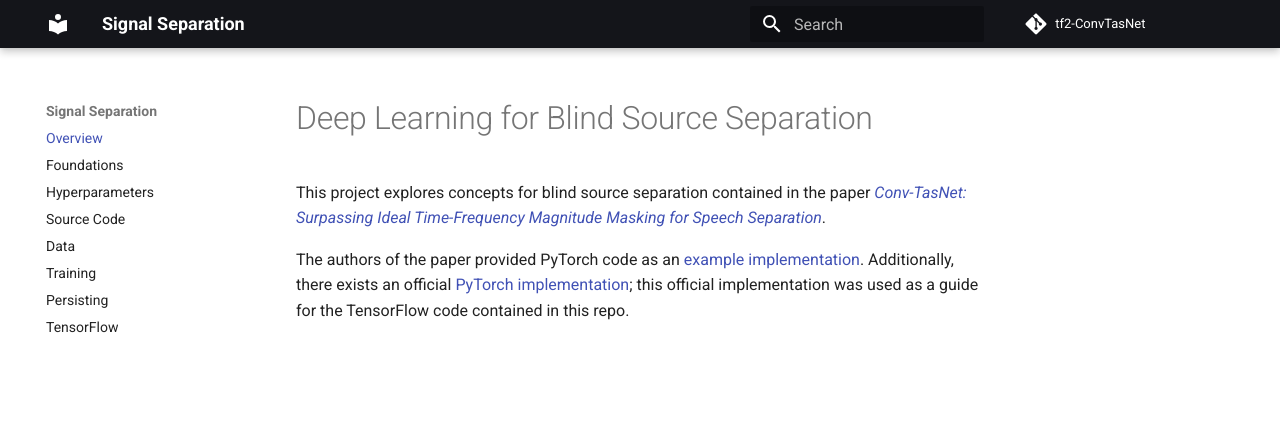
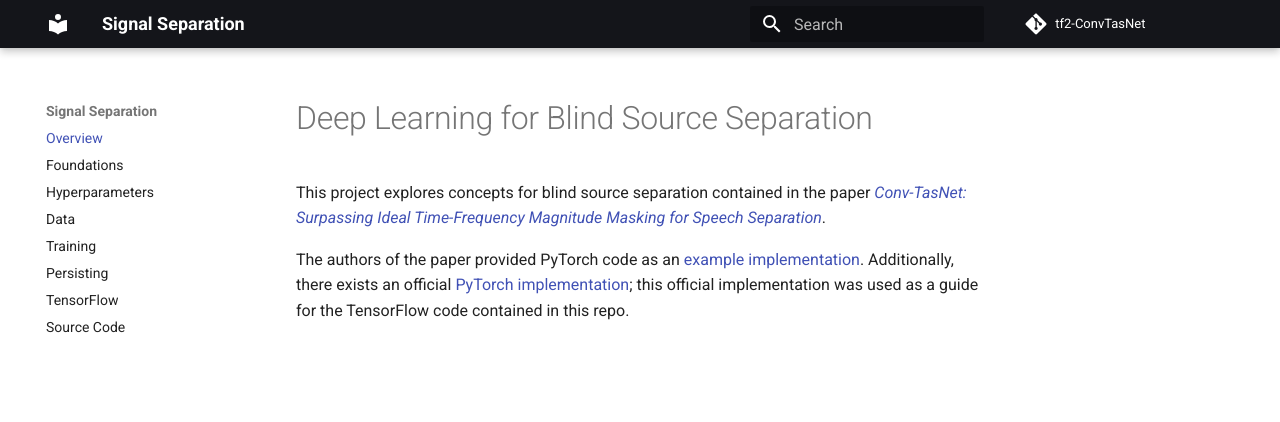
Before and after one commit to ishine/tf2-ConvTasNet, an MkDocs documentation site: the page built from docs/index.md, in a window 1280 px wide. Shown: the top 422 px of the page. Built offline with MkDocs 1.6.1 and Material for MkDocs 9.7.7, drawn with Linux system fonts in a browser that asks for light colours; comment, search, counter and statistics services are not loaded; some of the changed lines change nothing that is shown.

Commit message:
updating nav

```diff
--- a/mkdocs.yml
+++ b/mkdocs.yml
@@ -20,8 +20,8 @@ nav:
   - Overview: "index.md"
   - Foundations: "foundations.md"
   - Hyperparameters: "hyperparameters.md"
-  - Source Code: "sources/sourcecode.md"
   - Data: "data.md"
   - Training: "training.md"
   - Persisting: "persisting.md"
   - TensorFlow: "tensorflow.md"
+  - Source Code: "sources/sourcecode.md"
```
